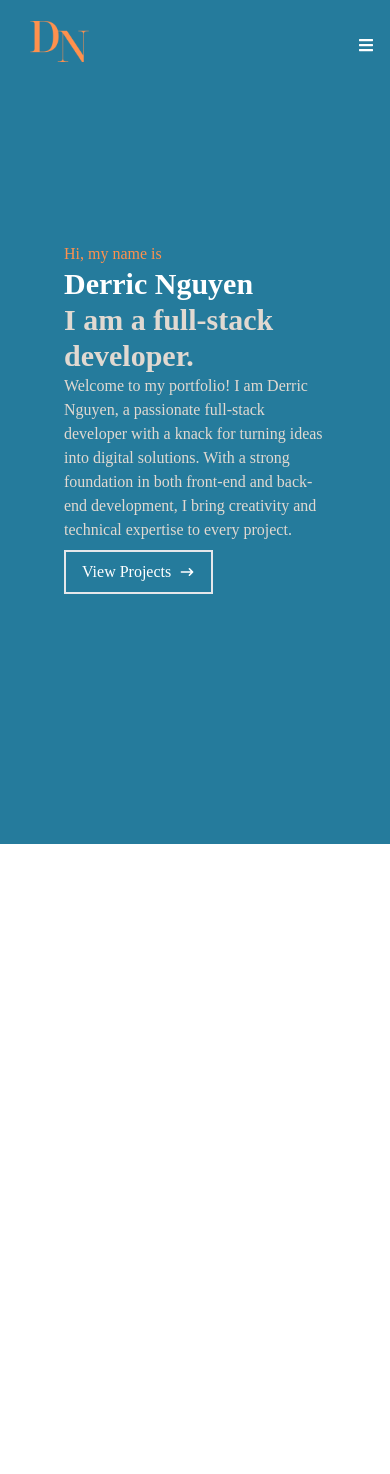
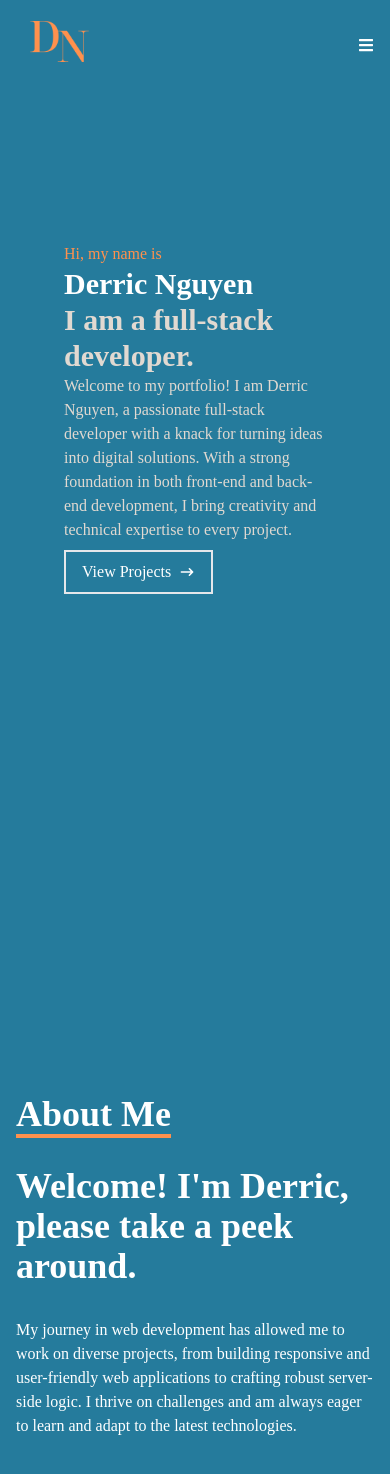
Before and after one commit to derricn2/DN-React-Portfolio, a React (Create React App) app: page / in a window 390 px wide. Shown: the top 1474 px of the page. Before the commit the page ends 844 px from the top, so only its background shows below. Built offline with nearby package versions, Linux system fonts and the light colour scheme.

Commit message:
added about me and formatted css for mobile compatibility

```diff
--- a/src/App.js
+++ b/src/App.js
@@ -1,3 +1,4 @@
+import About from "./components/About";
 import Home from "./components/Home";
 import Navigation from "./components/Navigation";
 
@@ -6,6 +7,7 @@ function App() {
     <div>
       <Navigation />
       <Home />
+      <About />
     </div>
   );
 }
--- /dev/null
+++ b/src/components/About.js
@@ -0,0 +1,30 @@
+import React from 'react';
+
+const About = () => {
+  return (
+    <div name="about" className="w-full h-screen bg-[#257B9C] text-white">
+      <div className="flex flex-col justify-center items-center w-full h-full">
+        <div className="max-w-[1000px] w-full grid grid-cols-2 gap-8">
+          <div className="sm:text-right pb-8 pl-4">
+            <p className="text-4xl font-bold inline border-b-4 border-[#FF914D]">
+              About Me
+            </p>
+          </div>
+          <div></div>
+          </div>
+          <div className="max-w-[1000px] w-full grid sm:grid-cols-2 gap-8 px-4">
+            <div className='sm:text-right text-4xl font-bold'>
+              <p>Welcome! I'm Derric, please take a peek around.</p>
+            </div>
+            <div>
+                <p>
+                    My journey in web development has allowed me to work on diverse projects, from building responsive and user-friendly web applications to crafting robust server-side logic. I thrive on challenges and am always eager to learn and adapt to the latest technologies.
+                </p>
+            </div>
+        </div>
+      </div>
+    </div>
+  );
+};
+
+export default About;
```
Also changed, not shown: src/components/Footer.js (deleted).
